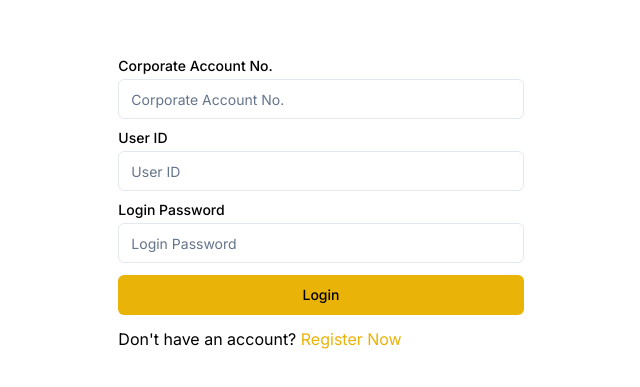
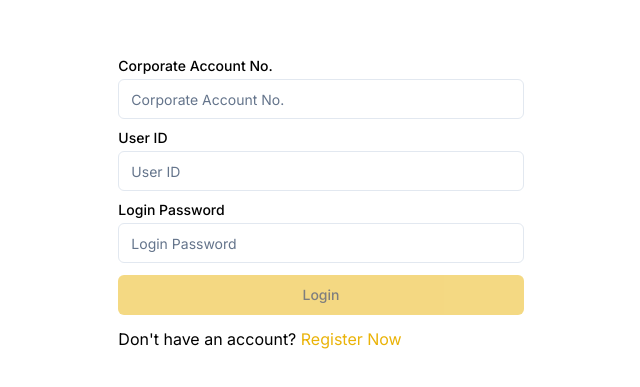
Before and after one commit to naufaldymahas/bnc, a Next.js app in the folder web/: page /login in a window 1280 px wide. Shown: the part 195-582 px from the top of the page, without its empty margins (319-959 px from the left). Built offline with nearby package versions, Linux system fonts and the light colour scheme.

Commit message:
wip(web): add LoginForm

```diff
--- a/web/package.json
+++ b/web/package.json
@@ -9,6 +9,7 @@
     "lint": "next lint"
   },
   "dependencies": {
+    "@hookform/resolvers": "^3.4.2",
     "@radix-ui/react-label": "^2.0.2",
     "@radix-ui/react-slot": "^1.0.2",
     "class-variance-authority": "^0.7.0",
@@ -17,8 +18,10 @@
     "next": "14.2.3",
     "react": "^18",
     "react-dom": "^18",
+    "react-hook-form": "^7.51.5",
     "tailwind-merge": "^2.3.0",
-    "tailwindcss-animate": "^1.0.7"
+    "tailwindcss-animate": "^1.0.7",
+    "zod": "^3.23.8"
   },
   "devDependencies": {
     "@types/node": "^20",
--- a/web/src/app/layout.tsx
+++ b/web/src/app/layout.tsx
@@ -16,7 +16,9 @@
 }>) {
   return (
     <html lang="en">
-      <body className={inter.className}>{children}</body>
+      <body suppressHydrationWarning={true} className={inter.className}>
+        {children}
+      </body>
     </html>
   );
 }
--- a/web/src/app/login/page.tsx
+++ b/web/src/app/login/page.tsx
@@ -1,29 +1,78 @@
+"use client";
+
 import { Button } from "@/components/ui/button";
+import {
+  Form,
+  FormControl,
+  FormDescription,
+  FormField,
+  FormItem,
+  FormLabel,
+  FormMessage,
+} from "@/components/ui/form";
 import { Input } from "@/components/ui/input";
 import { Label } from "@/components/ui/label";
+import { LoginSchema } from "@/lib/schema/auth";
+import { zodResolver } from "@hookform/resolvers/zod";
 import Link from "next/link";
+import { useForm } from "react-hook-form";
+import { z } from "zod";
 
 export interface LoginProps {}
 
 export default function Login(props: LoginProps) {
+  const {
+    handleSubmit,
+    register,
+    formState: { errors, isValid },
+  } = useForm<z.infer<typeof LoginSchema>>({
+    resolver: zodResolver(LoginSchema),
+  });
+
+  const onSubmit = (values: z.infer<typeof LoginSchema>) => {
+    console.log(values);
+  };
+
+  console.log(errors);
+  console.log(isValid);
+
   return (
     <div className="container h-screen">
       <div className="flex flex-col justify-center mx-auto h-full md:w-1/3">
+        <form onSubmit={handleSubmit(onSubmit)}>
           <div className="grid w-full items-center gap-1.5 mb-3">
-          <Label htmlFor="corporateAccountNo">Corporate Account No.</Label>
-          <Input id="corporateAccountNo" placeholder="Corporate Account No." />
+            <Label htmlFor="corporateAccountNumber">
+              Corporate Account No.
+            </Label>
+            <Input
+              id="corporateAccountNumber"
+              placeholder="Corporate Account No."
+              {...register("corporateAccountNumber")}
+            />
           </div>
           <div className="grid w-full items-center gap-1.5 mb-3">
             <Label htmlFor="userId">User ID</Label>
-          <Input id="userId" placeholder="User ID" />
+            <Input id="userId" placeholder="User ID" {...register("userId")} />
           </div>
           <div className="grid w-full items-center gap-1.5 mb-3">
             <Label htmlFor="password">Login Password</Label>
-          <Input type="password" id="password" placeholder="Login Password" />
+            <Input
+              type="password"
+              id="password"
+              placeholder="Login Password"
+              {...register("password")}
+            />
           </div>
-        <Button variant={"yellow"} className="mb-3">
+          <Button
+            className="mb-3 w-full"
+            type="submit"
+            variant="yellow"
+            disabled={!isValid}
+          >
             Login
           </Button>
+        </form>
+
         <p>
           Don't have an account?{" "}
           <Link
--- /dev/null
+++ b/web/src/components/ui/form.tsx
@@ -0,0 +1,176 @@
+import * as React from "react"
+import * as LabelPrimitive from "@radix-ui/react-label"
+import { Slot } from "@radix-ui/react-slot"
+import {
+  Controller,
+  ControllerProps,
+  FieldPath,
+  FieldValues,
+  FormProvider,
+  useFormContext,
+} from "react-hook-form"
+
+import { cn } from "@/lib/utils"
+import { Label } from "@/components/ui/label"
+
+const Form = FormProvider
+
+type FormFieldContextValue<
+  TFieldValues extends FieldValues = FieldValues,
+  TName extends FieldPath<TFieldValues> = FieldPath<TFieldValues>
+> = {
+  name: TName
+}
+
+const FormFieldContext = React.createContext<FormFieldContextValue>(
+  {} as FormFieldContextValue
+)
+
+const FormField = <
+  TFieldValues extends FieldValues = FieldValues,
+  TName extends FieldPath<TFieldValues> = FieldPath<TFieldValues>
+>({
+  ...props
+}: ControllerProps<TFieldValues, TName>) => {
+  return (
+    <FormFieldContext.Provider value={{ name: props.name }}>
+      <Controller {...props} />
+    </FormFieldContext.Provider>
+  )
+}
+
+const useFormField = () => {
+  const fieldContext = React.useContext(FormFieldContext)
+  const itemContext = React.useContext(FormItemContext)
+  const { getFieldState, formState } = useFormContext()
+
+  const fieldState = getFieldState(fieldContext.name, formState)
+
+  if (!fieldContext) {
+    throw new Error("useFormField should be used within <FormField>")
+  }
+
+  const { id } = itemContext
+
+  return {
+    id,
+    name: fieldContext.name,
+    formItemId: `${id}-form-item`,
+    formDescriptionId: `${id}-form-item-description`,
+    formMessageId: `${id}-form-item-message`,
+    ...fieldState,
+  }
+}
+
+type FormItemContextValue = {
+  id: string
+}
+
+const FormItemContext = React.createContext<FormItemContextValue>(
+  {} as FormItemContextValue
+)
+
+const FormItem = React.forwardRef<
+  HTMLDivElement,
+  React.HTMLAttributes<HTMLDivElement>
+>(({ className, ...props }, ref) => {
+  const id = React.useId()
+
+  return (
+    <FormItemContext.Provider value={{ id }}>
+      <div ref={ref} className={cn("space-y-2", className)} {...props} />
+    </FormItemContext.Provider>
+  )
+})
+FormItem.displayName = "FormItem"
+
+const FormLabel = React.forwardRef<
+  React.ElementRef<typeof LabelPrimitive.Root>,
+  React.ComponentPropsWithoutRef<typeof LabelPrimitive.Root>
+>(({ className, ...props }, ref) => {
+  const { error, formItemId } = useFormField()
+
+  return (
+    <Label
+      ref={ref}
+      className={cn(error && "text-red-500 dark:text-red-900", className)}
+      htmlFor={formItemId}
+      {...props}
+    />
+  )
+})
+FormLabel.displayName = "FormLabel"
+
+const FormControl = React.forwardRef<
+  React.ElementRef<typeof Slot>,
+  React.ComponentPropsWithoutRef<typeof Slot>
+>(({ ...props }, ref) => {
+  const { error, formItemId, formDescriptionId, formMessageId } = useFormField()
+
+  return (
+    <Slot
+      ref={ref}
+      id={formItemId}
+      aria-describedby={
+        !error
+          ? `${formDescriptionId}`
+          : `${formDescriptionId} ${formMessageId}`
+      }
+      aria-invalid={!!error}
+      {...props}
+    />
+  )
+})
+FormControl.displayName = "FormControl"
+
+const FormDescription = React.forwardRef<
+  HTMLParagraphElement,
+  React.HTMLAttributes<HTMLParagraphElement>
+>(({ className, ...props }, ref) => {
+  const { formDescriptionId } = useFormField()
+
+  return (
+    <p
+      ref={ref}
+      id={formDescriptionId}
+      className={cn("text-sm text-slate-500 dark:text-slate-400", className)}
+      {...props}
+    />
+  )
+})
+FormDescription.displayName = "FormDescription"
+
+const FormMessage = React.forwardRef<
+  HTMLParagraphElement,
+  React.HTMLAttributes<HTMLParagraphElement>
+>(({ className, children, ...props }, ref) => {
+  const { error, formMessageId } = useFormField()
+  const body = error ? String(error?.message) : children
+
+  if (!body) {
+    return null
+  }
+
+  return (
+    <p
+      ref={ref}
+      id={formMessageId}
+      className={cn("text-sm font-medium text-red-500 dark:text-red-900", className)}
+      {...props}
+    >
+      {body}
+    </p>
+  )
+})
+FormMessage.displayName = "FormMessage"
+
+export {
+  useFormField,
+  Form,
+  FormItem,
+  FormLabel,
+  FormControl,
+  FormDescription,
+  FormMessage,
+  FormField,
+}
--- /dev/null
+++ b/web/src/lib/schema/auth.ts
@@ -0,0 +1,7 @@
+import { z } from "zod";
+
+export const LoginSchema = z.object({
+  corporateAccountNumber: z.string().min(1),
+  userId: z.string().min(1),
+  password: z.string().min(1),
+});
```
Also changed, not shown: 1 other file (tests, documents, lock files or other folders). Lines whose indentation alone changed are shown as unchanged.
